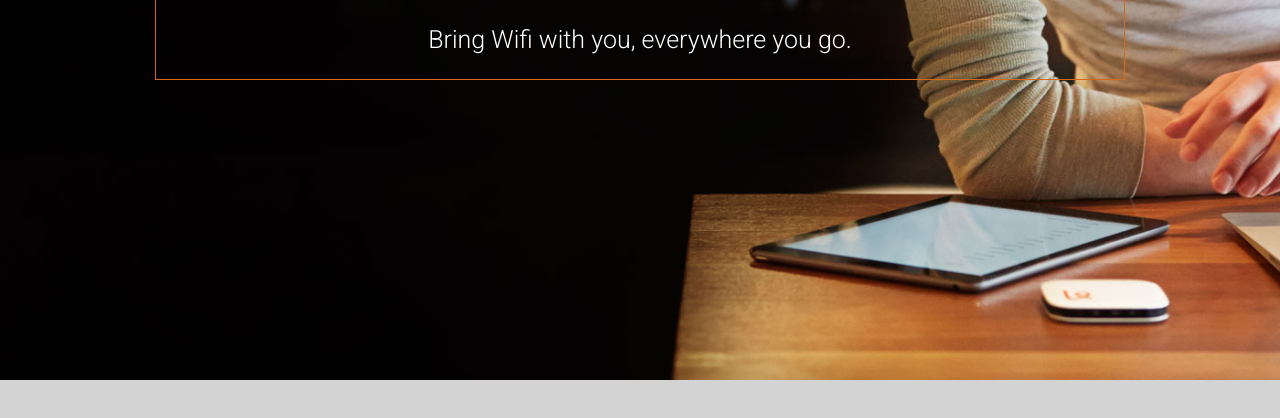
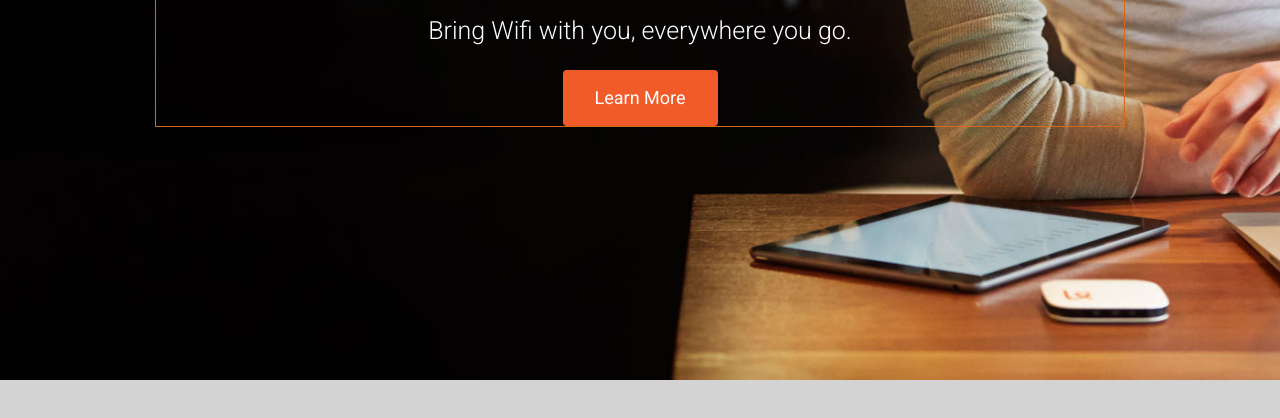
Before and after one commit to Block-and-Frame/fewd-landing-page-clone, a plain HTML site: page index.html in a window 1280 px wide. Shown: the part 362-780 px from the top of the page. Drawn offline with Linux system fonts and the light colour scheme.

Commit message:
button added

```diff
--- a/css/style.css
+++ b/css/style.css
@@ -504,19 +504,43 @@ body{
   background-size: cover;
   height: 42rem;
   overflow: auto;
+  text-align: center;
 
 }
 
 .introduction h1, .introduction h3 {
   font-weight:300;
-  text-align: center;
 }
 
 .introduction h1{
   font-size: 3.125rem;
   margin-top: 14rem;
+  margin-bottom: 1rem
 }
 
 .introduction h3{
   font-size: 1.563rem;
+
 }
+
+.big-button{
+  text-shadow: none;
+  border-style: none;
+  border-radius: 4px;
+  border-color: #f15a29;
+  padding: 16px 26px;
+  line-height: 1.33;
+  width: 9.688rem;
+  background-color: #f15a29;
+  font-size: 1.125rem;
+  display: block;
+  margin: 0 auto;
+  margin-bottom: 0px;
+  margin-top: 0px;
+
+}
+
+.big-button:hover{
+   background-color: #d9400e;
+    border-color: #cf3d0e;
+}
--- a/index.html
+++ b/index.html
@@ -27,6 +27,7 @@
 				<div class="content">
 					<h1>Introducing Karma</h1>
 					<h3>Bring Wifi with you, everywhere you go.</h3>
+					<button class="big-button">Learn More</button>
 				</div>
 
 			</section>
```
